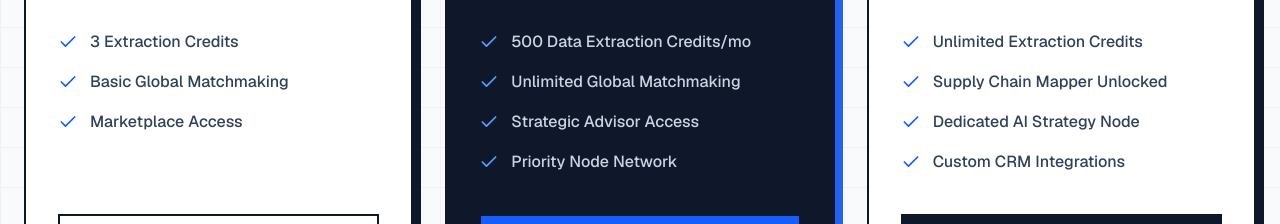
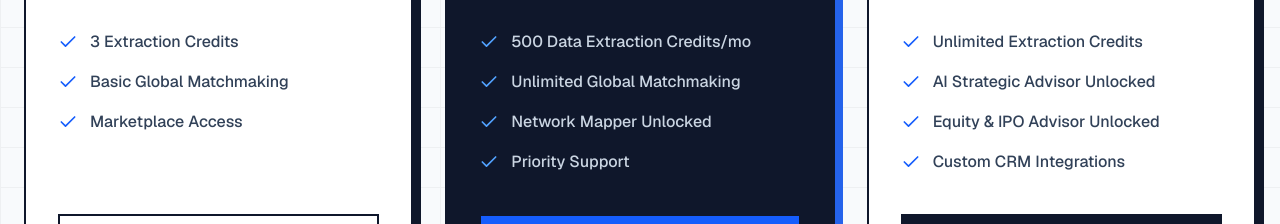
Before and after one commit to aryandotexe30/Nexus, a Next.js app: page /pricing in a window 1280 px wide. Shown: the part 573-797 px from the top of the page. Built offline with nearby package versions, Linux system fonts and the light colour scheme; no server answers.

Commit message:
fix: update pricing copy and bypass sidebar locks for admins

```diff
--- a/src/app/pricing/page.tsx
+++ b/src/app/pricing/page.tsx
@@ -164,8 +164,8 @@ export default function PricingPage() {
           <ul className="space-y-4 mb-10 flex-1">
             <li className="flex items-start gap-3"><Check className="w-5 h-5 text-blue-400 shrink-0 mt-0.5"/> <span className="font-medium text-slate-300">500 Data Extraction Credits/mo</span></li>
             <li className="flex items-start gap-3"><Check className="w-5 h-5 text-blue-400 shrink-0 mt-0.5"/> <span className="font-medium text-slate-300">Unlimited Global Matchmaking</span></li>
-            <li className="flex items-start gap-3"><Check className="w-5 h-5 text-blue-400 shrink-0 mt-0.5"/> <span className="font-medium text-slate-300">Strategic Advisor Access</span></li>
-            <li className="flex items-start gap-3"><Check className="w-5 h-5 text-blue-400 shrink-0 mt-0.5"/> <span className="font-medium text-slate-300">Priority Node Network</span></li>
+            <li className="flex items-start gap-3"><Check className="w-5 h-5 text-blue-400 shrink-0 mt-0.5"/> <span className="font-medium text-slate-300">Network Mapper Unlocked</span></li>
+            <li className="flex items-start gap-3"><Check className="w-5 h-5 text-blue-400 shrink-0 mt-0.5"/> <span className="font-medium text-slate-300">Priority Support</span></li>
           </ul>
           <button
             onClick={() => handleSubscribe("PRO", 5000)}
@@ -186,8 +186,8 @@ export default function PricingPage() {
           </div>
           <ul className="space-y-4 mb-10 flex-1">
             <li className="flex items-start gap-3"><Check className="w-5 h-5 text-blue-600 shrink-0 mt-0.5"/> <span className="font-medium text-slate-700">Unlimited Extraction Credits</span></li>
-            <li className="flex items-start gap-3"><Check className="w-5 h-5 text-blue-600 shrink-0 mt-0.5"/> <span className="font-medium text-slate-700">Supply Chain Mapper Unlocked</span></li>
-            <li className="flex items-start gap-3"><Check className="w-5 h-5 text-blue-600 shrink-0 mt-0.5"/> <span className="font-medium text-slate-700">Dedicated AI Strategy Node</span></li>
+            <li className="flex items-start gap-3"><Check className="w-5 h-5 text-blue-600 shrink-0 mt-0.5"/> <span className="font-medium text-slate-700">AI Strategic Advisor Unlocked</span></li>
+            <li className="flex items-start gap-3"><Check className="w-5 h-5 text-blue-600 shrink-0 mt-0.5"/> <span className="font-medium text-slate-700">Equity & IPO Advisor Unlocked</span></li>
             <li className="flex items-start gap-3"><Check className="w-5 h-5 text-blue-600 shrink-0 mt-0.5"/> <span className="font-medium text-slate-700">Custom CRM Integrations</span></li>
           </ul>
           <button
--- a/src/components/Sidebar.tsx
+++ b/src/components/Sidebar.tsx
@@ -92,7 +92,8 @@ export default function Sidebar() {
         {routes.map((route) => {
           const isActive = pathname === route.path;
           const userPlan = (session.user as any)?.plan || "FREE";
-          const isLocked = route.requiredPlan && !route.requiredPlan.includes(userPlan);
+          const isAdminRole = (session.user as any)?.role === "ADMIN";
+          const isLocked = !isAdminRole && route.requiredPlan && !route.requiredPlan.includes(userPlan);
 
           return (
             <Link key={route.path} href={isLocked ? "/pricing" : route.path}>
```
